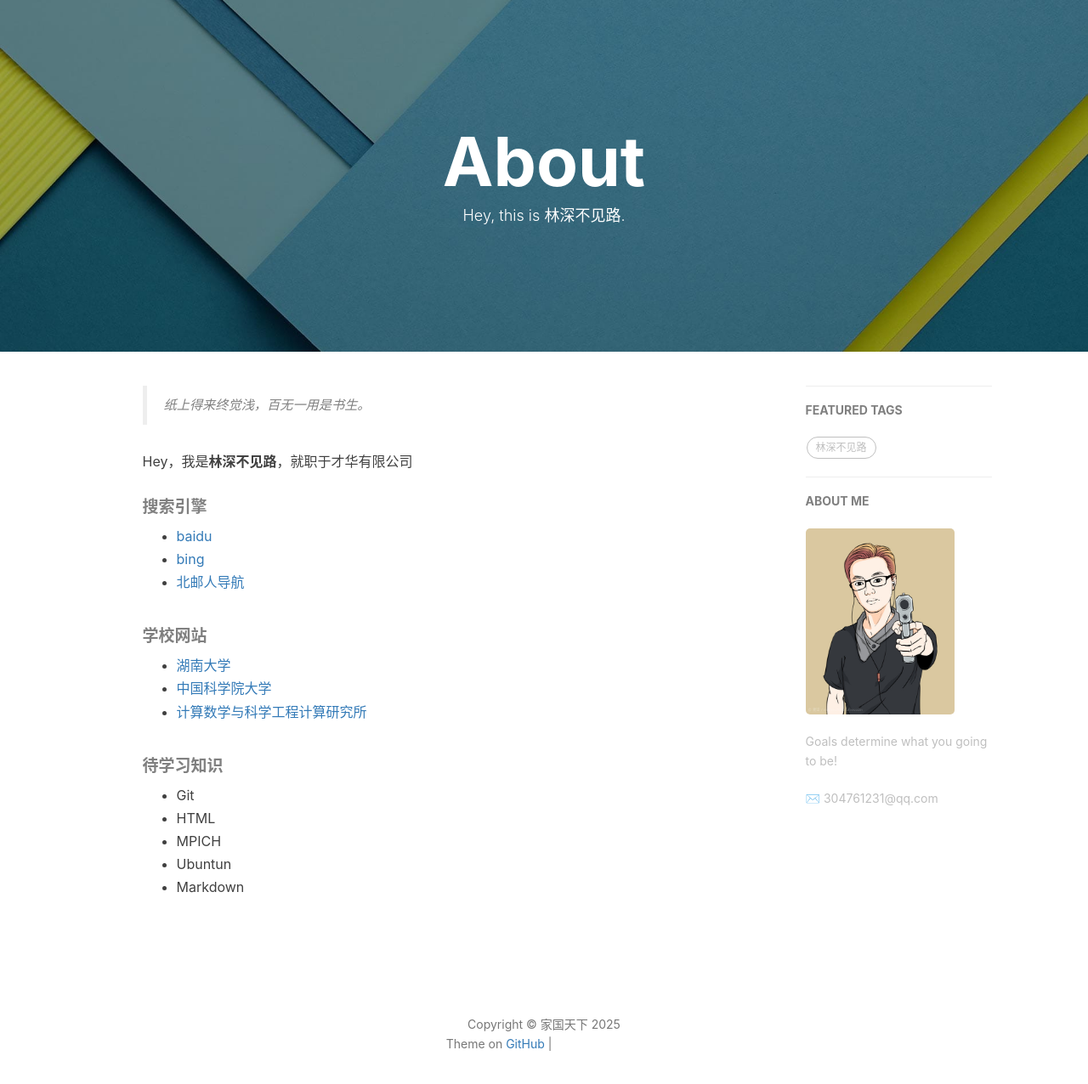
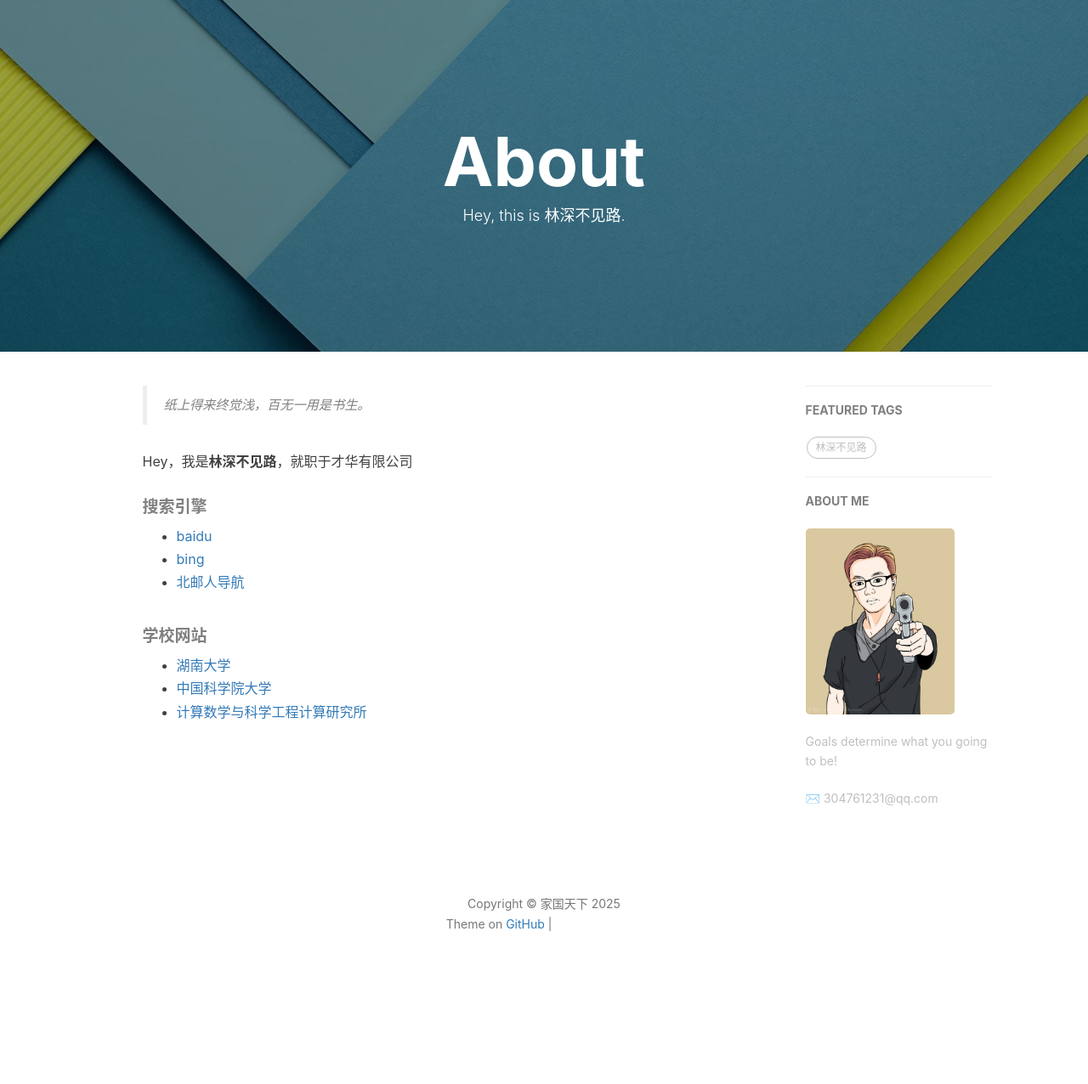
Before and after one commit to zhou12135/zhou12135.github.io, a Jekyll site: the page built from about.html, in a window 1280 px wide, cut to the strip 104-1437 px from the top of the page. Shown: the top 1276 px of the strip at 85% size. Built offline with Jekyll 4.4.1, drawn with Linux system fonts in a browser that asks for light colours; nearby versions of some CDN libraries; comment, search, counter and statistics services are not loaded; after the commit the page ends 1296 px from its top, so only the background shows below that; grey boxes are pictures that could not be loaded.

Commit message:
2025-07-04 19:05:20

```diff
--- a/_config.yml
+++ b/_config.yml
@@ -5,9 +5,9 @@ header-img: img/图片1.png  #显示在首页的背景图片
 email: 304761231@qq.com
 description: "Every failure is leading towards success."  #网站介绍
 keyword: "林深不见路，数学，计算机"   #关键词
-url: "http://zhouxinxin121.github.io"          # your host, for absolute URL
+url: "http://zhou12135.github.io"          # your host, for absolute URL
 baseurl: ""      # for example, '/blog' if your blog hosted on 'host/blog'
-github_repo: "https://zhouxinxin121.github.io" # you code repository
+github_repo: "https://zhou12135.github.io" # you code repository
 
 # Sidebar settings  工具条；侧边拦；其他选项
 sidebar: true                           # whether or not using Sidebar.是否开启侧边栏.
@@ -22,8 +22,6 @@ RSS: false
 #twitter_username: qiubaiying
 
 
-
-
 # Build settings
 # from 2016, 'pygments' is unsupported on GitHub Pages. Use 'rouge' for highlighting instead.
 permalink: pretty  #PermaLink是Permanent Link的缩写，意指向一个特定网络日志（WebLog，Blog）的永久固定标识符
@@ -36,8 +34,6 @@ anchorjs: true                          # if you want to customize anchor. check
 # Gems
 # from PR#40, to support local preview for Jekyll 3.0
 gems: [jekyll-paginate]
-
-
 
 
 # Markdown settings
--- a/about.html
+++ b/about.html
@@ -33,15 +33,6 @@ header-img: "img/tag-bg-o.jpg"
         <li><a href="http://www.hnu.edu.cn/">湖南大学</a></li>
         <li><a href="http://www.ucas.ac.cn/">中国科学院大学</a></li>
         <li><a href="http://lsec.cc.ac.cn/chinese/icmsec/indexcn.html">计算数学与科学工程计算研究所</a></li>
-    </ul>
-
-    <h5>待学习知识</h5>
-    <ul>
-        <li>Git</li>
-        <li>HTML</li>
-        <li>MPICH</li>
-        <li>Ubuntun</li>
-        <li>Markdown</li>
     </ul>
 
 </div>
```
Also changed, not shown: package.json (+6 -6 lines).
